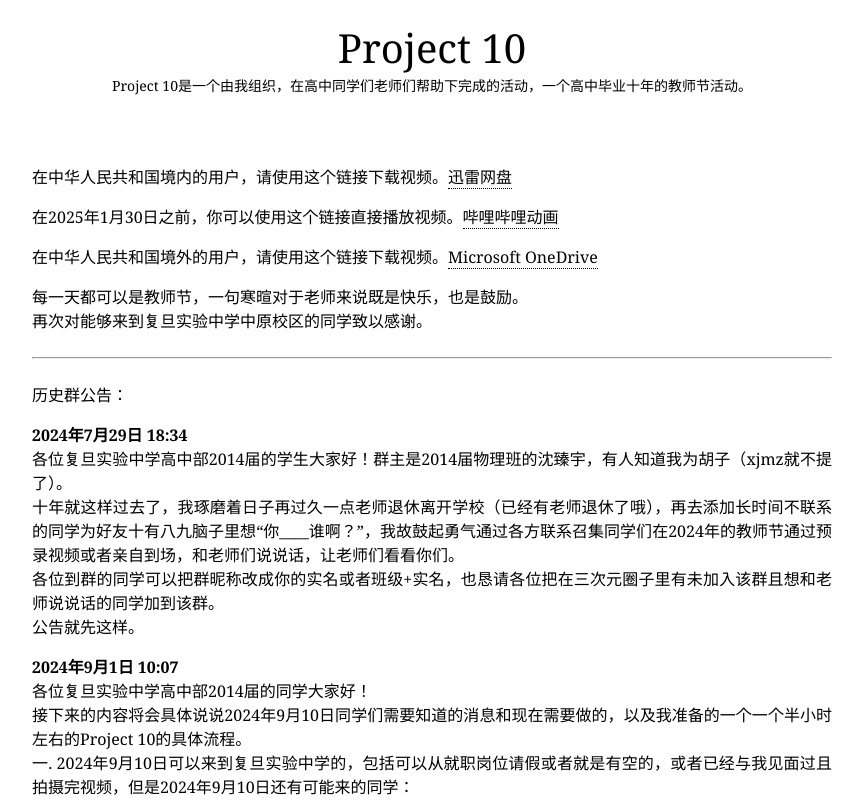
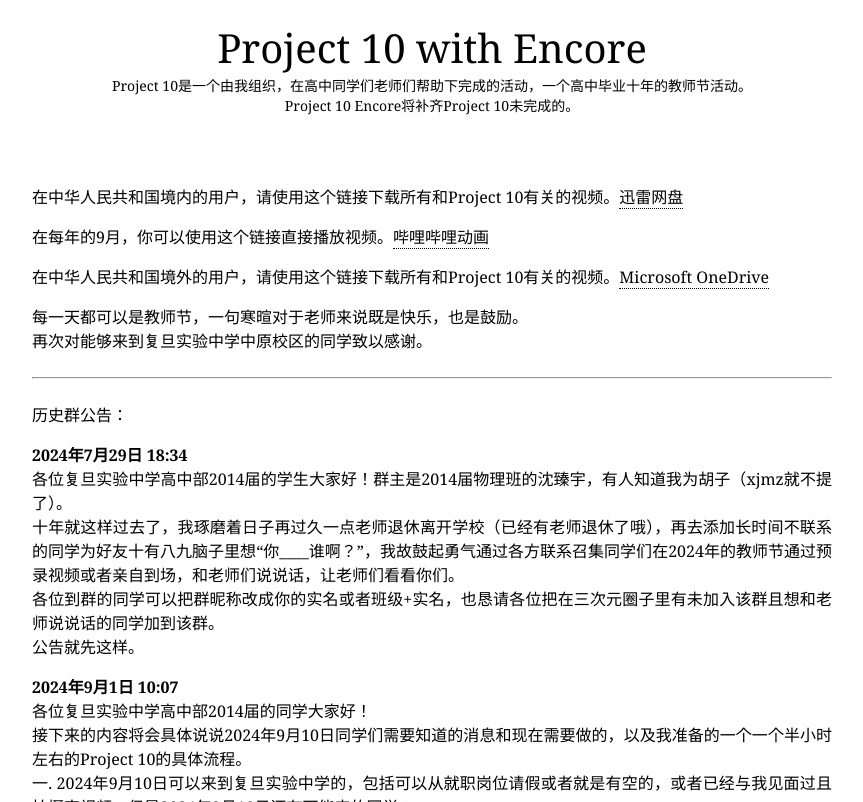
Before and after one commit to VMarkII/project10homepage, a plain HTML site: page index.html in a window 1280 px wide. Shown: the top 802 px of the page, without its empty margins (208-1071 px from the left). Drawn offline with Linux system fonts and the light colour scheme.

Commit message:
Update index.html

```diff
--- a/index.html
+++ b/index.html
@@ -21,8 +21,9 @@
     <div class="container">
       <header class="header">
   <div class="blog-title">
-    <a href="/" class="logo">Project 10</a>
+    <a href="/" class="logo">Project 10 with Encore</a>
     <div class="subtitle">Project 10是一个由我组织，在高中同学们老师们帮助下完成的活动，一个高中毕业十年的教师节活动。</div>
+    <div class="subtitle">Project 10 Encore将补齐Project 10未完成的。</div>
   </div>
 </header>
 <div style="padding: 0 20px;">
@@ -31,9 +32,9 @@
 </div>
 <article class="post">
   <div class="post-content">
-<p>在中华人民共和国境内的用户，请使用这个链接下载视频。<a target="_blank" rel="noopener" href="https://pan.xunlei.com/s/VOFLzJWM7xta4p_xnrq4-lW2A1?pwd=7pyr#">迅雷网盘</a></p>
-<p>在2025年1月30日之前，你可以使用这个链接直接播放视频。<a target="_blank" rel="noopener" href="https://www.bilibili.com/video/BV1A163YVET5/">哔哩哔哩动画</a></p>
-<p>在中华人民共和国境外的用户，请使用这个链接下载视频。<a target="_blank" rel="noopener" href="https://1drv.ms/f/c/cb474e40285e16c4/EpFc8WnOVr1JisDjVkHYtK4BSvJDN3JuTJieieMwmIr-9A?e=DAKeQY">Microsoft OneDrive</a></p>
+<p>在中华人民共和国境内的用户，请使用这个链接下载所有和Project 10有关的视频。<a target="_blank" rel="noopener" href="https://pan.xunlei.com/s/VOFLzJWM7xta4p_xnrq4-lW2A1?pwd=7pyr#">迅雷网盘</a></p>
+<p>在每年的9月，你可以使用这个链接直接播放视频。<a target="_blank" rel="noopener" href="https://www.bilibili.com/video/BV1A163YVET5/">哔哩哔哩动画</a></p>
+<p>在中华人民共和国境外的用户，请使用这个链接下载所有和Project 10有关的视频。<a target="_blank" rel="noopener" href="https://1drv.ms/f/c/cb474e40285e16c4/EpFc8WnOVr1JisDjVkHYtK4BSvJDN3JuTJieieMwmIr-9A?e=DAKeQY">Microsoft OneDrive</a></p>
 <p>每一天都可以是教师节，一句寒暄对于老师来说既是快乐，也是鼓励。<br>再次对能够来到复旦实验中学中原校区的同学致以感谢。</p>
 <hr>
 <p>历史群公告：</p>
```
